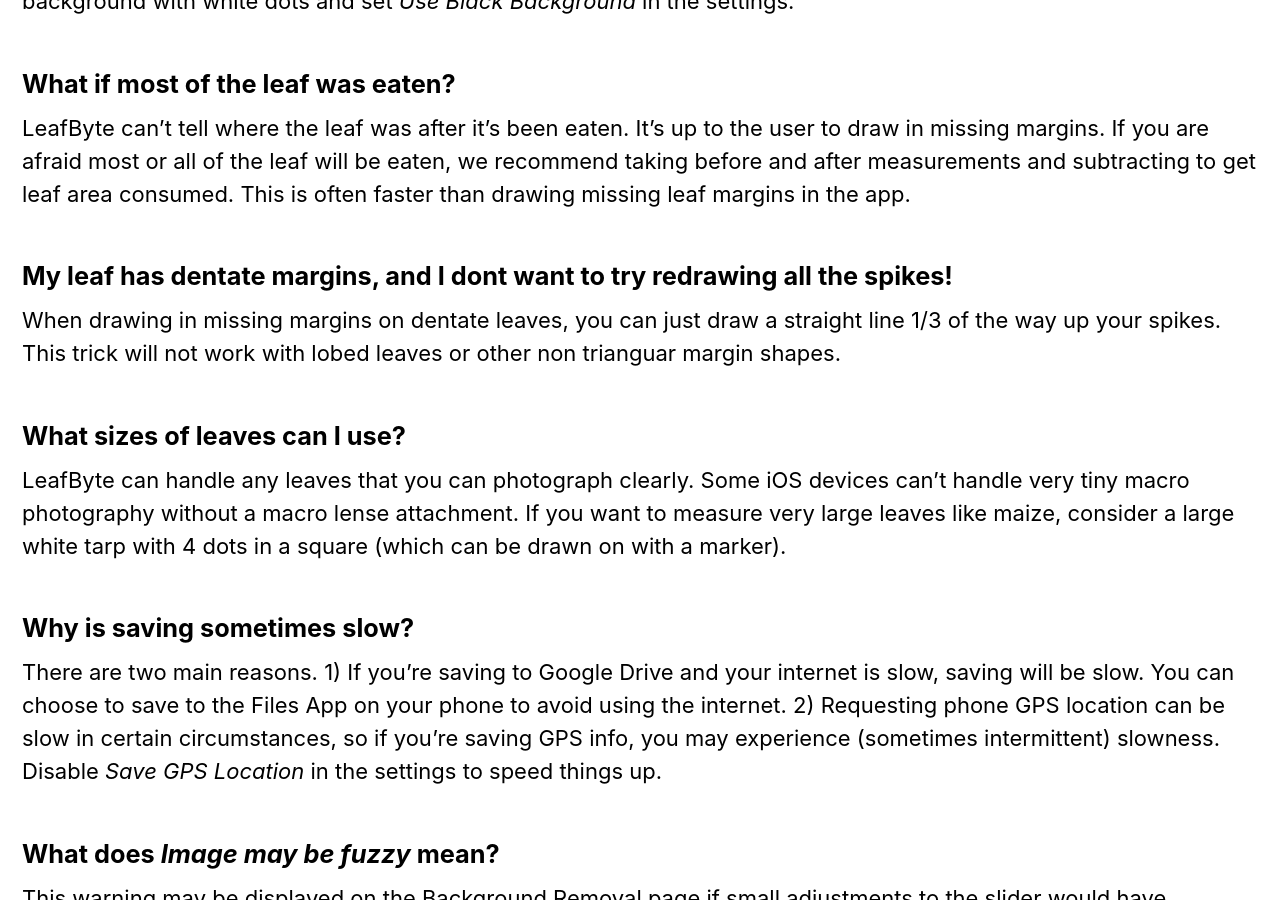
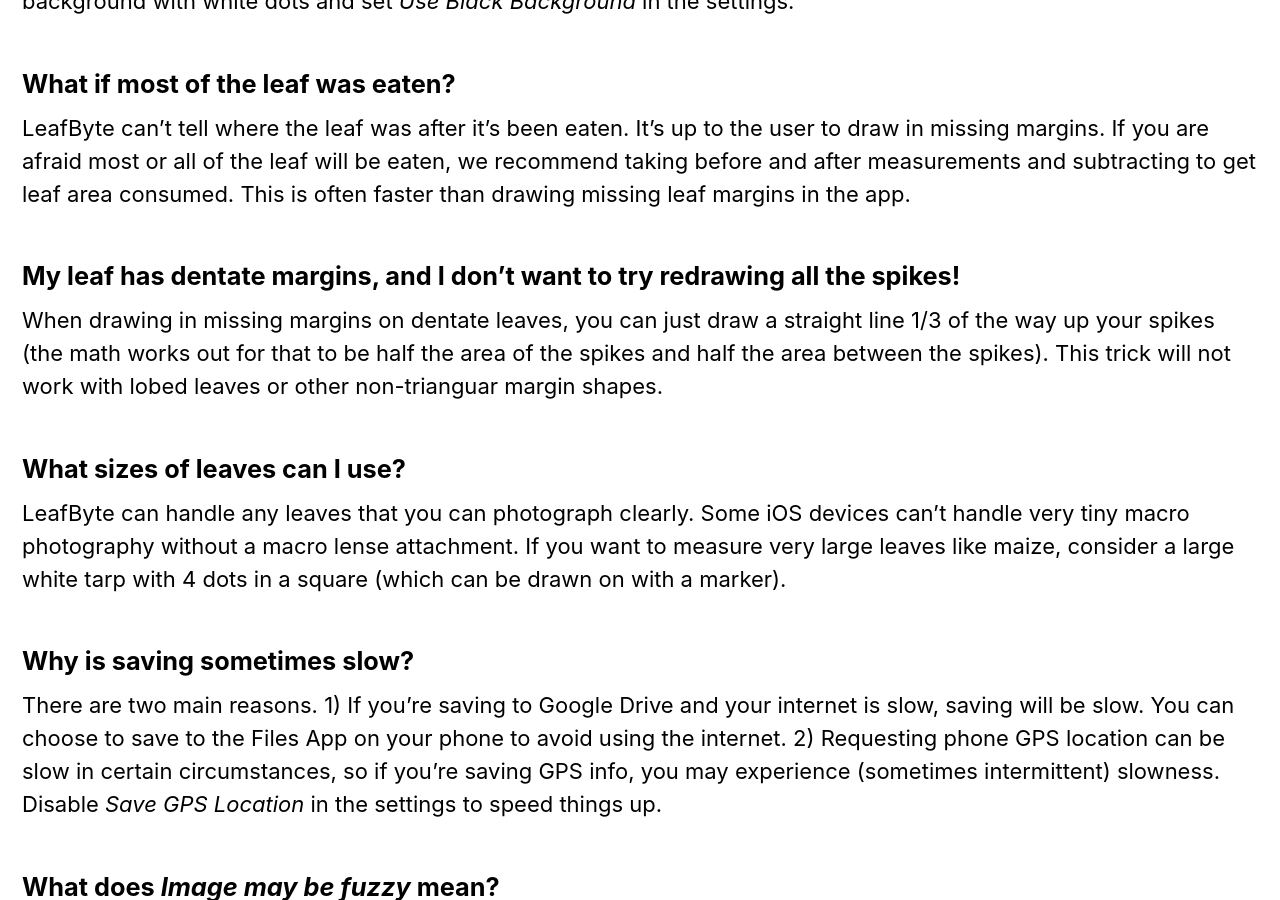
Before and after one commit to Zoegp/zoegp.github.io, a Jekyll site: the page built from leafbyte-faqs.md, in a window 1280 px wide and 900 px high, scrolled down 3595 px. Built offline with Jekyll 4.4.1, drawn with Linux system fonts in a browser that asks for light colours; cached includes are drawn as plain includes; nearby versions of some CDN libraries.

Commit message:
tweak dentate

```diff
--- a/leafbyte-faqs.md
+++ b/leafbyte-faqs.md
@@ -69,8 +69,8 @@
 LeafByte can’t tell where the leaf was after it's been eaten. It’s up to the user to draw in missing margins. If you are afraid most or all of the leaf will be eaten, we recommend taking before and after measurements and subtracting to get leaf area consumed. This is often faster than drawing missing leaf margins in the app.
 
 
-##### My leaf has dentate margins, and I dont want to try redrawing all the spikes!
-When drawing in missing margins on dentate leaves, you can just draw a straight line 1/3 of the way up your spikes. This trick will not work with lobed leaves or other non trianguar margin shapes.
+##### My leaf has dentate margins, and I don't want to try redrawing all the spikes!
+When drawing in missing margins on dentate leaves, you can just draw a straight line 1/3 of the way up your spikes (the math works out for that to be half the area of the spikes and half the area between the spikes). This trick will not work with lobed leaves or other non-trianguar margin shapes.
 
 ##### What sizes of leaves can I use?
 LeafByte can handle any leaves that you can photograph clearly. Some iOS devices can’t handle very tiny macro photography without a macro lense attachment. If you want to measure very large leaves like maize, consider a large white tarp with 4 dots in a square (which can be drawn on with a marker).
```
